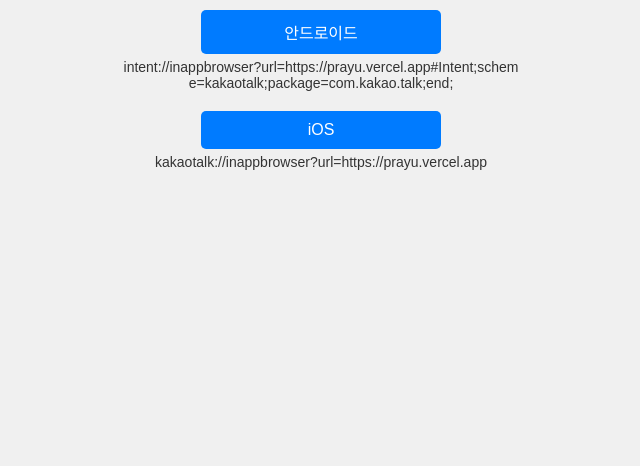
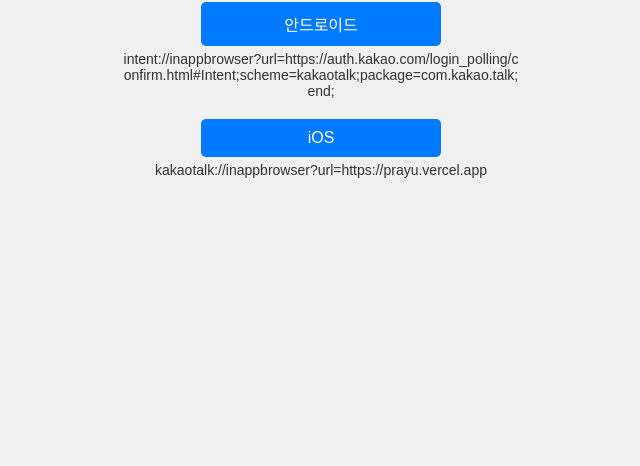
Before and after one commit to TeamVisioneer/Test-Ci, a website: page index.html in a window 1280 px wide. Shown: the part 354-820 px from the top of the page, without its empty margins (319-959 px from the left). Drawn offline with Linux system fonts and the light colour scheme.

Commit message:
chore: 인앱브라우저 테스트

```diff
--- a/index.html
+++ b/index.html
@@ -57,12 +57,12 @@
     <div class="container">
       <div class="button-component">
         <a
-          href="intent://inappbrowser?url=https://prayu.vercel.app#Intent;scheme=kakaotalk;package=com.kakao.talk;end;"
+          href="intent://inappbrowser?url=https://auth.kakao.com/login_polling/confirm.html#Intent;scheme=kakaotalk;package=com.kakao.talk;end;"
           class="btn"
           >안드로이드</a
         >
         <div class="link-text">
-          intent://inappbrowser?url=https://prayu.vercel.app#Intent;scheme=kakaotalk;package=com.kakao.talk;end;
+          intent://inappbrowser?url=https://auth.kakao.com/login_polling/confirm.html#Intent;scheme=kakaotalk;package=com.kakao.talk;end;
         </div>
       </div>
       <!-- Add this line to show the link text below the button -->
```
